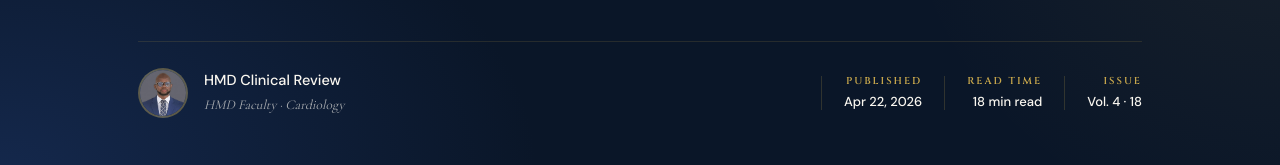
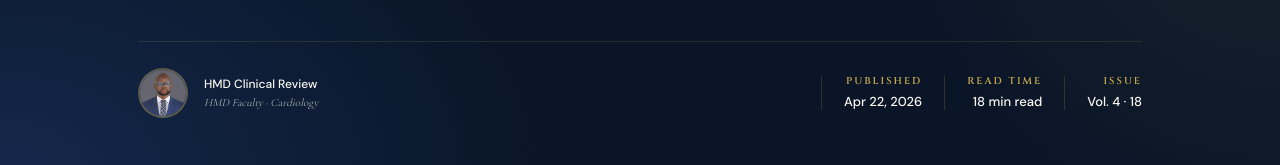
Before and after one commit to abhipatel8675/hmd-app, a Next.js app: page /newsletter/aortic-stenosis in a window 1280 px wide. Shown: the part 441-606 px from the top of the page. Built offline with nearby package versions, Linux system fonts and the light colour scheme.

Commit message:
Reduce hero byline font sizes

```diff
--- a/app/newsletter/[slug]/article.module.css
+++ b/app/newsletter/[slug]/article.module.css
@@ -162,14 +162,14 @@
 .heroAuthorInfo { flex: 1; min-width: 200px; }
 .heroAuthorName {
   font-family: var(--font-dm-sans), sans-serif;
-  font-size: 14.5px;
+  font-size: 12px;
   font-weight: 500;
   color: var(--ivory);
-  margin-bottom: 3px;
+  margin-bottom: 2px;
 }
 .heroAuthorRole {
   font-family: var(--font-cormorant), serif;
-  font-size: 13.5px;
+  font-size: 11px;
   font-style: italic;
   color: var(--text-dim);
 }
```
